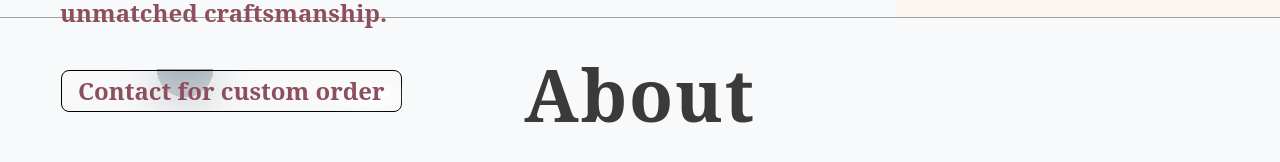
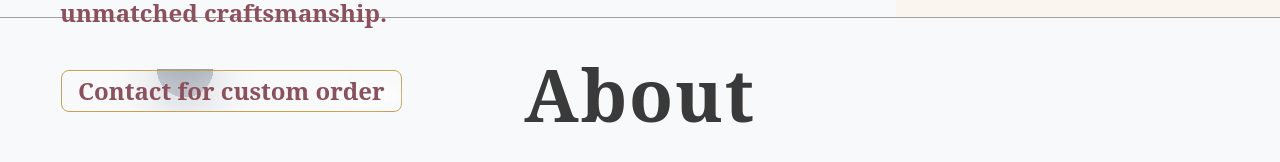
Before and after one commit to JatinMehta007/Freelance-project, a React (Vite) app: page / in a window 1280 px wide. Shown: the part 700-862 px from the top of the page. Built offline with nearby package versions, Linux system fonts and the light colour scheme; a web font is replaced by a local one.

Commit message:
add color

```diff
--- a/src/ui/hover_border.tsx
+++ b/src/ui/hover_border.tsx
@@ -45,7 +45,7 @@ export function HoverBorderGradient({
   };
 
   const highlight =
-    "radial-gradient(75% 181.15942028985506% at 50% 50%, #3275F8 0%, rgba(255, 255, 255, 0) 100%)";
+    "radial-gradient(70% 181.15942028985506% at 50% 50%, #C5A253 0%, rgba(255, 255, 255, 0) 100%)";
 
   useEffect(() => {
     if (!hovered) {
@@ -62,14 +62,14 @@ export function HoverBorderGradient({
       }}
       onMouseLeave={() => setHovered(false)}
       className={cn(
-        "relative flex rounded-lg border  content-center  transition duration-500 items-center flex-col flex-nowrap gap-10 h-min justify-center overflow-visible  decoration-clone w-fit",
+        "relative flex rounded-lg border border-[#C5A253] content-center  transition duration-500 items-center flex-col flex-nowrap gap-10 h-min justify-center overflow-visible  decoration-clone w-fit",
         containerClassName
       )}
       {...props}
     >
       <div
         className={cn(
-          "w-auto text-white z-10 px-4 py-1 rounded-[inherit]",
+          "w-auto text-white  z-10 px-4 py-1 rounded-[inherit]",
           className
         )}
       >
```
